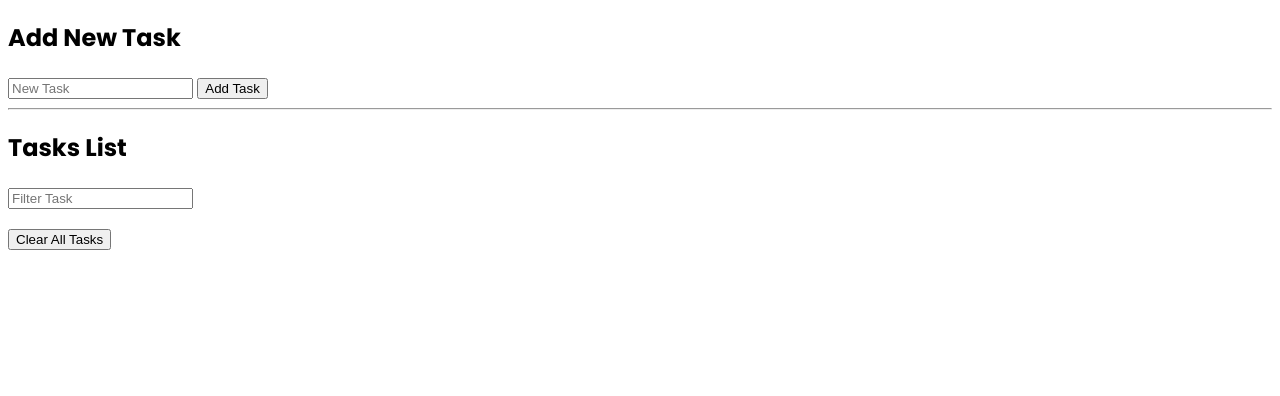
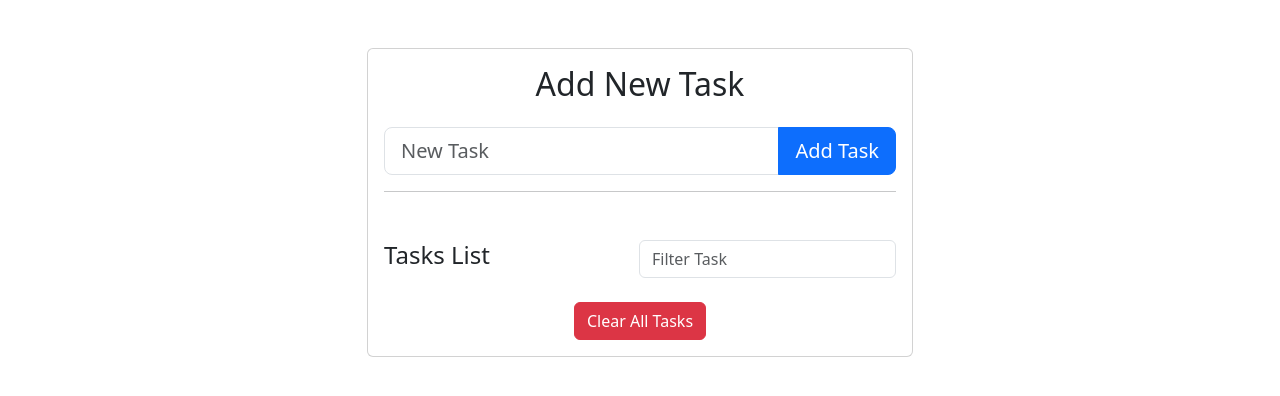
Before and after one commit to fahaddevs/javascript-practice-projects, a plain HTML site: page task-list/index.html in a window 1280 px wide. Drawn offline with nearby package versions, Linux system fonts and the light colour scheme.

Commit message:
add bootstrap link and classes

```diff
--- a/task-list/index.html
+++ b/task-list/index.html
@@ -4,25 +4,43 @@
   <meta charset="UTF-8">
   <meta name="viewport" content="width=device-width, initial-scale=1.0">
   <title>Task List JavaScript practice project</title>
-
+  <link href="https://cdn.jsdelivr.net/npm/bootstrap@5.3.2/dist/css/bootstrap.min.css" rel="stylesheet" integrity="sha384-T3c6CoIi6uLrA9TneNEoa7RxnatzjcDSCmG1MXxSR1GAsXEV/Dwwykc2MPK8M2HN" crossorigin="anonymous">
   <link rel="stylesheet" href="style.css">
 </head>
 <body>
-  <div class="container">
-    <h2>Add New Task</h2>
-    <form id="task_form">
-      <input type="text" name="#" id="task_input" placeholder="New Task">
-      <input type="submit" value="Add Task">
-    </form>
+  <div class="container py-5">
+    <div class="row justify-content-center">
+      <div class="col-lg-6">
+        <div class="card">
+          <div class="card-body">
+            <h2 class="text-center">Add New Task</h2>
+            <form id="task_form">
+              <div class="input-group mt-4">
+                <input type="text" name="#" id="task_input" class="form-control form-control-lg" placeholder="New Task">
+                <input type="submit" class="input-group-text btn btn-lg btn-primary" value="Add Task">
+              </div>
+            </form>
 
-    <hr>
+            <hr>
 
-    <h2>Tasks List</h2>
-    <input type="text" name="#" id="task_filter" placeholder="Filter Task">
+            <div class="row mt-5 align-items-center justify-content-between">
+              <div class="col-auto">
+                <h4>Tasks List</h4>
+              </div>
+              <div class="col-auto">
+                <input type="text" name="#" id="task_filter" class="form-control" placeholder="Filter Task">
+              </div>
+            </div>
 
-    <ul id="task_list"></ul>
-
-    <button type="button" id="clear_task">Clear All Tasks</button>
+            <ul id="task_list" class="mt-4"></ul>
+            <div id="no_data_match" style="display: none;">No data match</div>
+            <div class="mt-4 text-center">
+              <button type="button" id="clear_task" class="btn btn-danger">Clear All Tasks</button>
+            </div>
+          </div>
+        </div>
+      </div>
+    </div>
   </div>
 
   <script src="app.js"></script>
```
